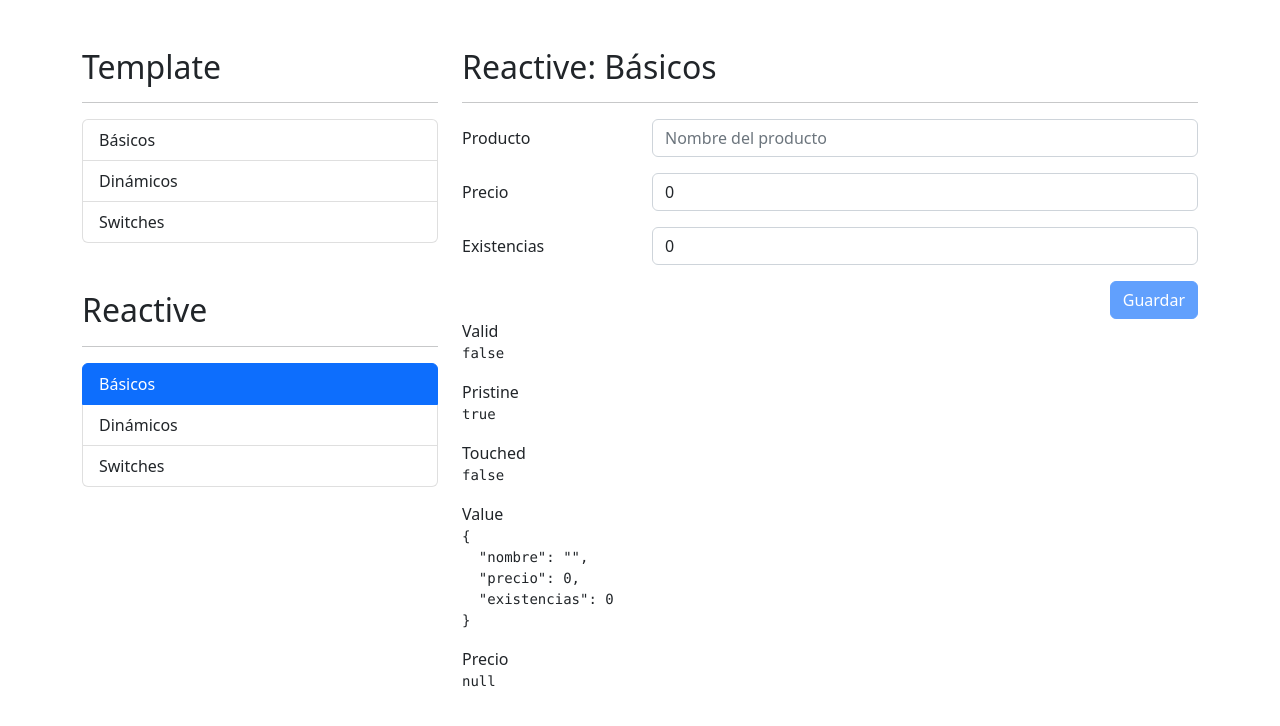
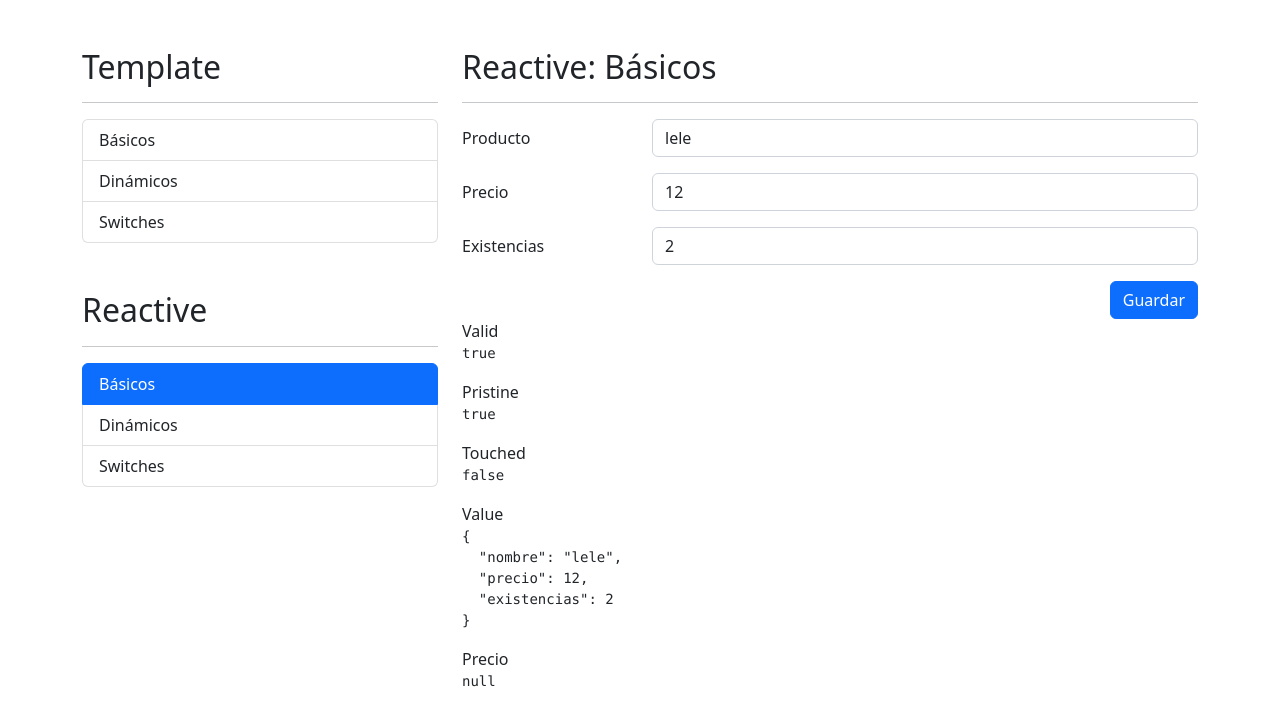
Before and after one commit to lelequinter/06-formulariosApp, an Angular app: page /reactive/basicos in a window 1280 px wide. Shown: the top 726 px of the page. Built offline with nearby package versions, Linux system fonts and the light colour scheme.

Commit message:
Submit del formulario

```diff
--- a/src/app/reactive/basicos/basicos.component.html
+++ b/src/app/reactive/basicos/basicos.component.html
@@ -3,7 +3,7 @@
 
 <div class="row">
   <div class="col">
-    <form [formGroup]="miFormulario" autocomplete="off">
+    <form (ngSubmit)="guardar()" [formGroup]="miFormulario" autocomplete="off">
       <!-- Campo de producto -->
       <div class="mb-3 row">
         <label class="col-sm-3 col-form-label">Producto</label>
@@ -55,8 +55,8 @@
           <button
             type="submit"
             class="btn btn-primary float-end"
-            [disabled]="miFormulario.invalid"
-          >
+            >
+            <!-- [disabled]="miFormulario.invalid" -->
             Guardar
           </button>
         </div>
--- a/src/app/reactive/basicos/basicos.component.ts
+++ b/src/app/reactive/basicos/basicos.component.ts
@@ -1,4 +1,4 @@
-import { Component } from '@angular/core';
+import { Component, OnInit } from '@angular/core';
 import { FormGroup, FormControl, FormBuilder, Validators } from '@angular/forms';
 
 @Component({
@@ -7,7 +7,7 @@ import { FormGroup, FormControl, FormBuilder, Validators } from '@angular/forms'
   styles: [
   ]
 })
-export class BasicosComponent {
+export class BasicosComponent implements OnInit {
 
   // miFormulario: FormGroup = new FormGroup({
   //   nombre     : new FormControl('Rtx 4080ti'),
@@ -17,15 +17,35 @@ export class BasicosComponent {
 
   miFormulario: FormGroup = this.fb.group({
     nombre: ['', [Validators.required, Validators.minLength(3)]],
-    precio: [0, [Validators.required, Validators.min(0)]],
-    existencias: [0, [Validators.required, Validators.min(0)]],
+    precio: [, [Validators.required, Validators.min(0)]],
+    existencias: [, [Validators.required, Validators.min(0)]],
   })
 
   constructor(private fb: FormBuilder) { }
+
+  ngOnInit(): void {
+  this.miFormulario.setValue({
+    nombre: 'lele',
+    precio: 12,
+    existencias: 2
+  })
+  }
 
   campoEsValido(campo: string) {
     return this.miFormulario.controls[campo].errors &&
       this.miFormulario.controls[campo].touched;
   }
 
+  guardar(){
+
+    if( this.miFormulario.invalid ){
+      this.miFormulario.markAllAsTouched();
+
+      return
+    }
+
+    console.log(this.miFormulario.value);
+    this.miFormulario.reset();
+  }
+
 }
```
